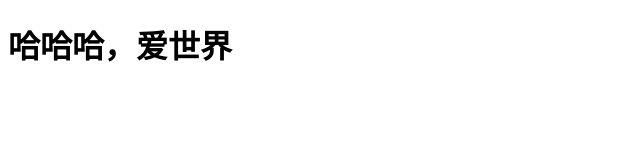
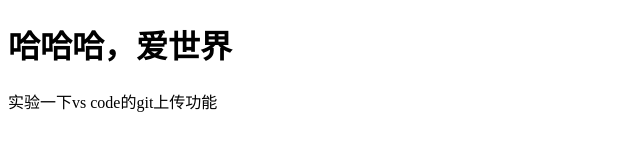
Before and after one commit to 23423434234/-, a plain HTML site: page index.html in a window 1280 px wide. Shown: the whole page, without its empty margins (0-640 px from the left). Drawn offline with Linux system fonts and the light colour scheme.

Commit message:
加了一行代码，进行测试

```diff
--- a/index.html
+++ b/index.html
@@ -7,5 +7,6 @@
 </head>
 <body>
     <h1>哈哈哈，爱世界</h1>
+     <p>实验一下vs code的git上传功能</p>
 </body>
 </html>
```
